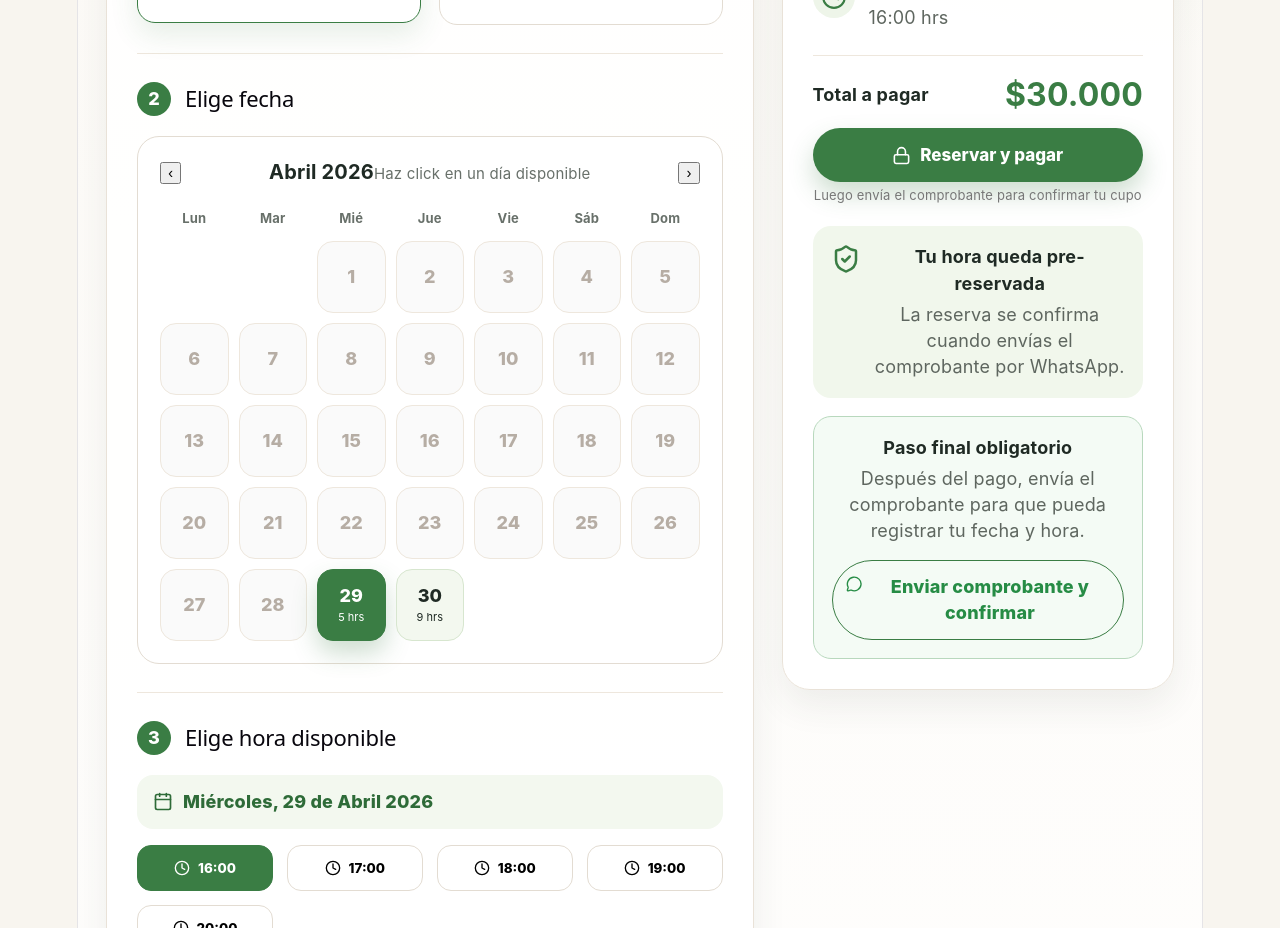
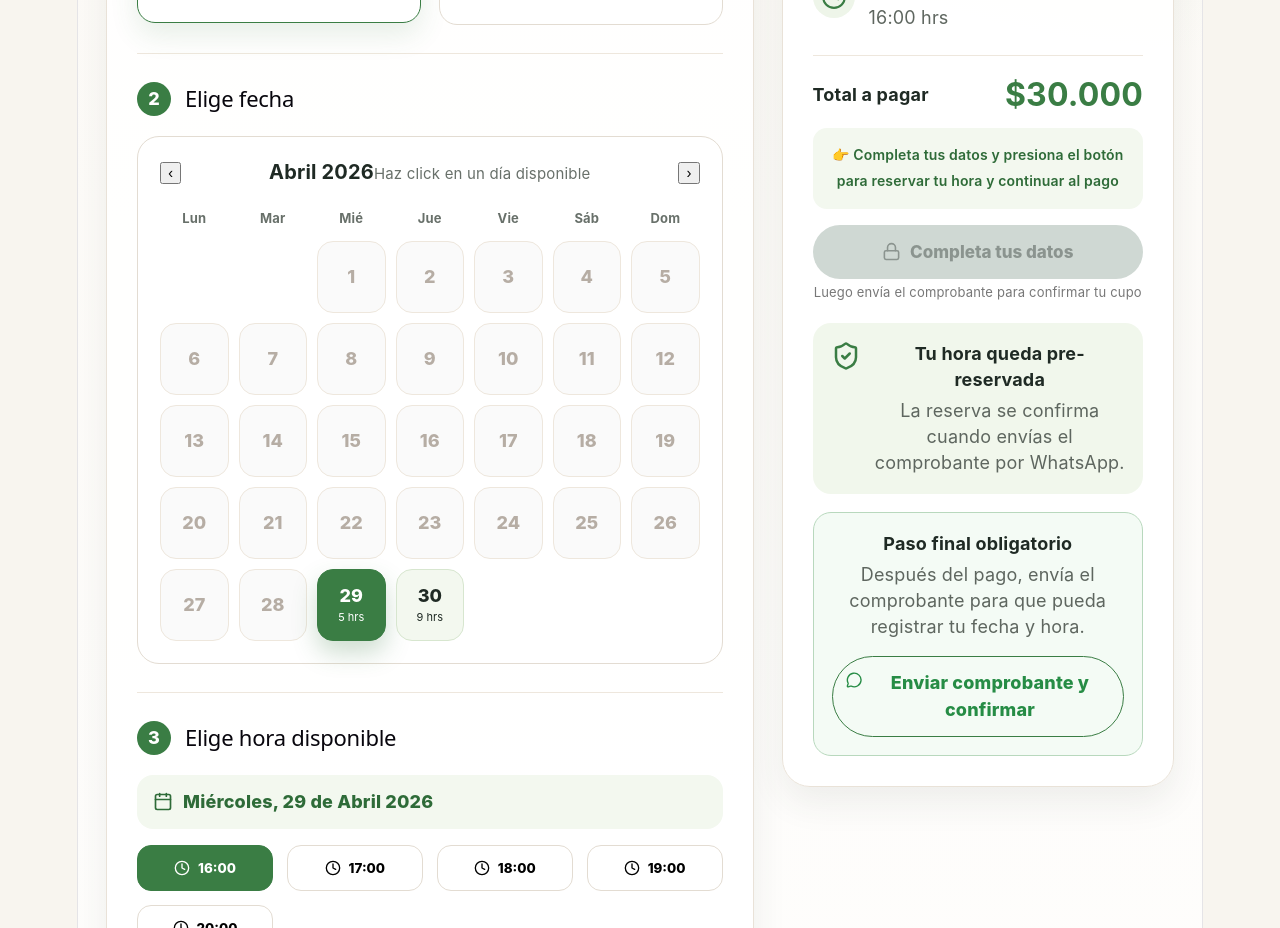
Before and after one commit to darling-rr/agenda-enfermera-metabolica, a React (Vite) app: page / in a window 1280 px wide. Shown: the part 800-1728 px from the top of the page. Built offline with nearby package versions, Linux system fonts and the light colour scheme; no server answers; the database is empty.

Commit message:
flujo UX pro boton y validacion

```diff
--- a/src/App.css
+++ b/src/App.css
@@ -978,3 +978,21 @@ footer svg {
     margin-bottom: 70px;
   }
 }
+
+.ctaText {
+  margin: 16px 0;
+  font-weight: 600;
+  color: #2e6b38;
+  background: #f3f8ef;
+  padding: 14px;
+  border-radius: 14px;
+  text-align: center;
+  font-size: 14px;
+}
+
+.payButton:disabled {
+  background: #cfd8d3;
+  color: #8b948f;
+  cursor: not-allowed;
+  box-shadow: none;
+}
--- a/src/App.jsx
+++ b/src/App.jsx
@@ -57,6 +57,8 @@ function App() {
   const [loadingBookings, setLoadingBookings] = useState(false);
   const [isSaving, setIsSaving] = useState(false);
   const [patient, setPatient] = useState({ name: "", phone: "", email: "" });
+  const isFormValid =
+  patient.name && patient.phone && patient.email && selectedTime;
 
   const price = selectedMode === "Presencial" ? "$40.000" : "$30.000";
   const paymentUrl = paymentLinks[selectedMode];
@@ -403,9 +405,22 @@ useEffect(() => {
             <strong>{price}</strong>
           </div>
 
-          <button onClick={saveAppointment} disabled={isSaving} className="payButton">
-            <Lock size={19} /> {isSaving ? "Reservando..." : "Reservar y pagar"}
-          </button>
+          <p className="ctaText">
+  👉 Completa tus datos y presiona el botón para reservar tu hora y continuar al pago
+</p>
+
+        <button
+  onClick={saveAppointment}
+  disabled={!isFormValid || isSaving}
+  className="payButton"
+>
+  <Lock size={19} />
+  {isSaving
+    ? "Reservando..."
+    : !isFormValid
+    ? "Completa tus datos"
+    : "Confirmar hora y pagar"}
+</button>
           <p className="secureText">Luego envía el comprobante para confirmar tu cupo</p>
 
           <div className="safeBox">
```
